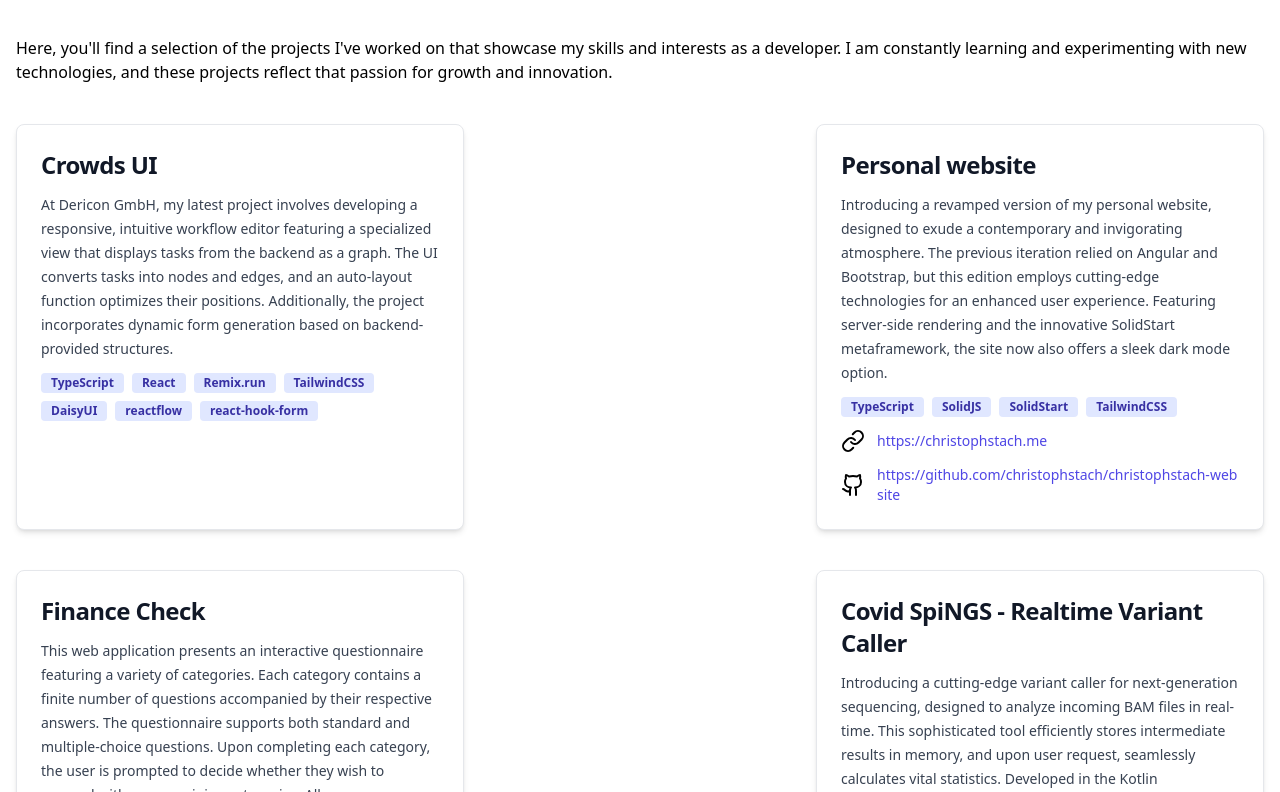
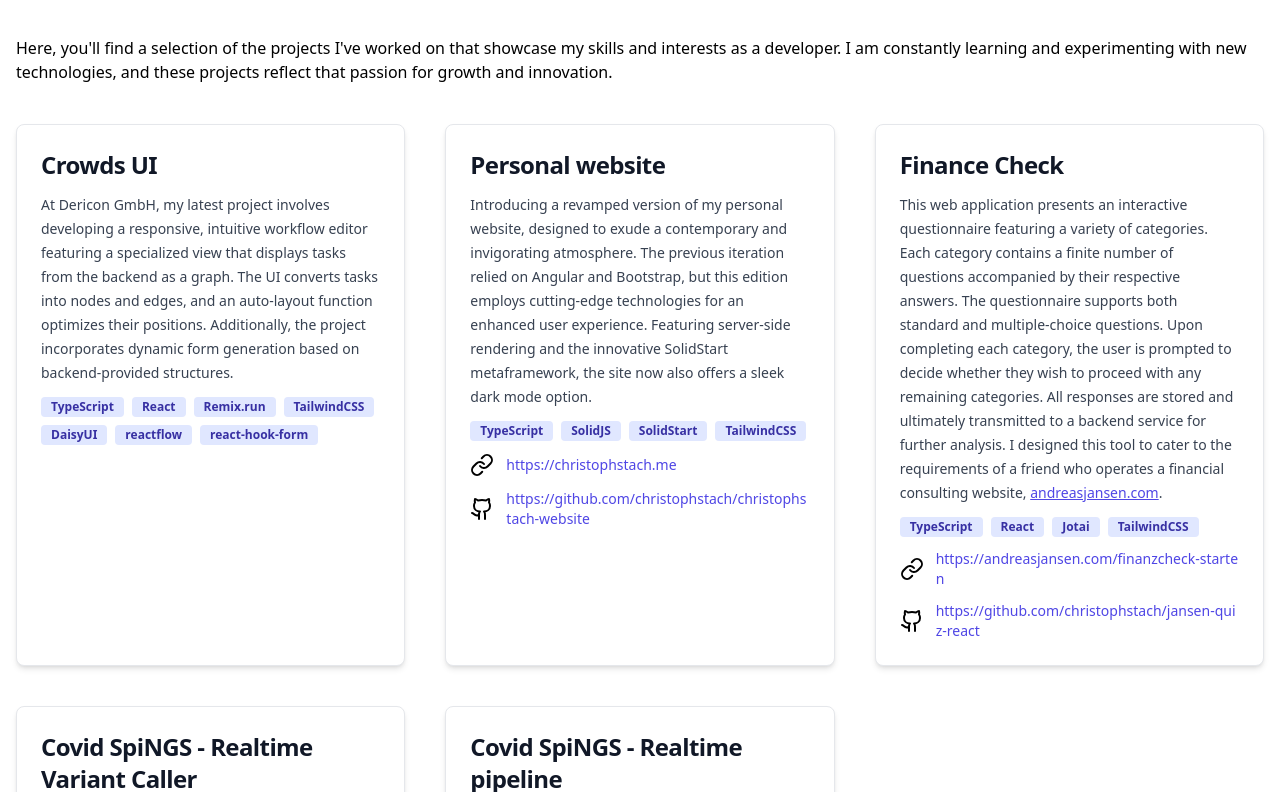
Before and after one commit to christophstach/christophstach-website-next, a Next.js app: page /projects in a window 1280 px wide. Shown: the part 588-1380 px from the top of the page. Built offline with nearby package versions, Linux system fonts and the light colour scheme.

Commit message:
Use grid for projects instead of flexbox

```diff
--- a/app/projects/page.tsx
+++ b/app/projects/page.tsx
@@ -26,12 +26,12 @@ export default function Projects() {
         </p>
       </section>
 
-      <div className="flex flex-wrap justify-between gap-10">
+      <div className="grid grid-cols-1 gap-10 md:grid-cols-2 lg:grid-cols-3">
         {projects.map((project, index) => {
           return (
             <div
               key={index}
-              className="flex max-w-xs flex-col gap-3 rounded-lg border border-gray-200 bg-white p-6 shadow-md dark:border-gray-700 dark:bg-gray-800 md:max-w-md"
+              className="flex flex-col gap-3 rounded-lg border border-gray-200 bg-white p-6 shadow-md dark:border-gray-700 dark:bg-gray-800"
             >
               <h3 className="text-2xl font-bold tracking-tight text-gray-900 dark:text-white">
                 {project.title}
```
